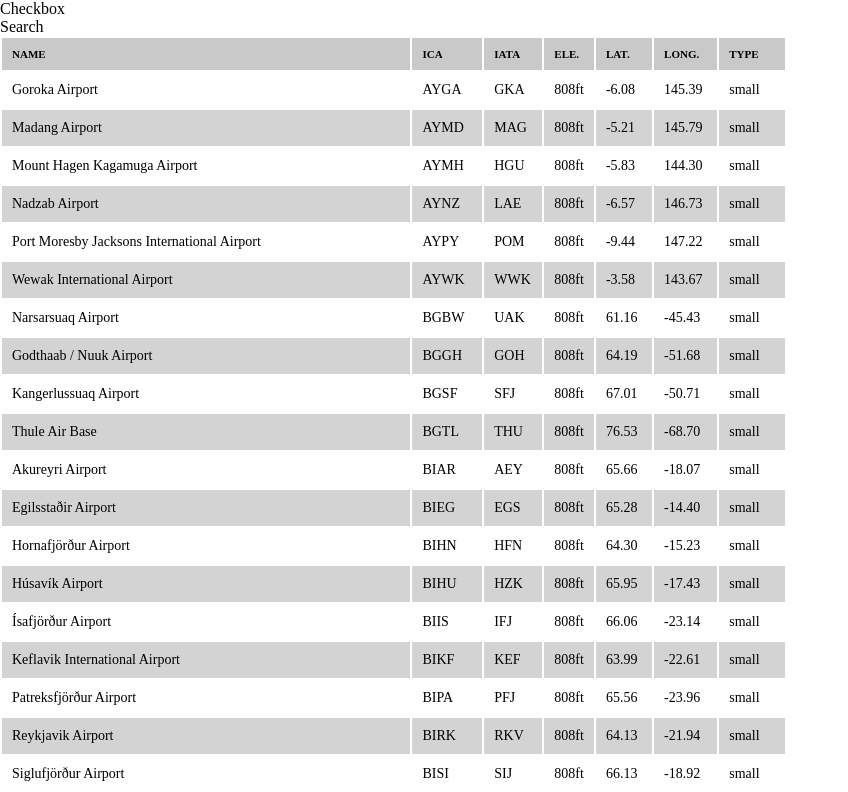
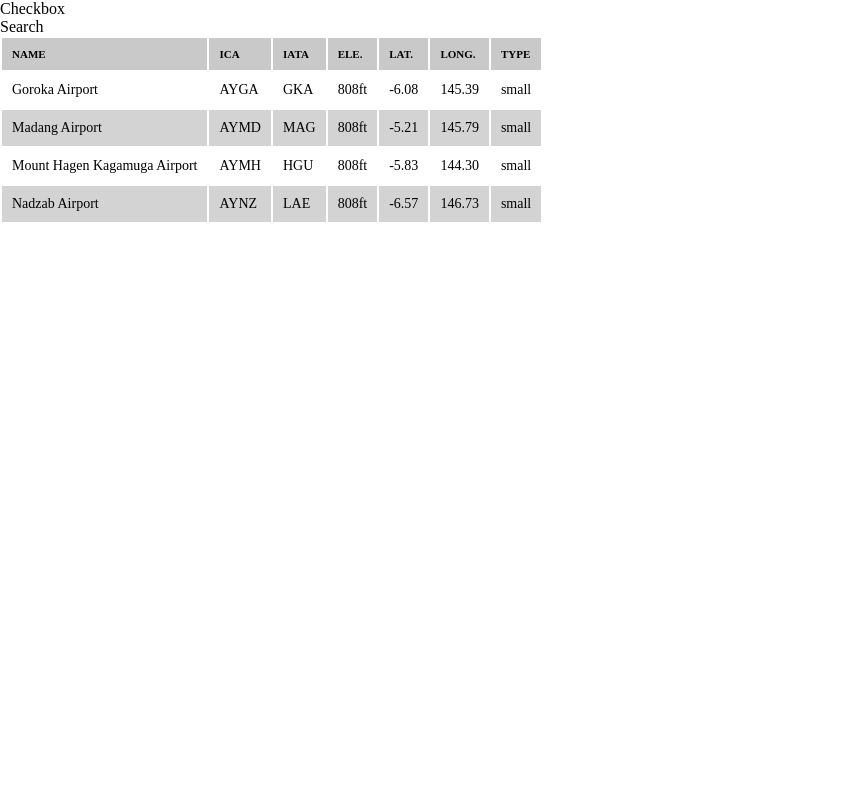
Before and after one commit to yogeshu/React_Table, a React (Create React App) app: page / in a window 1280 px wide. Shown: the top 792 px of the page, without its empty margins (0-848 px from the left). Built offline with nearby package versions, Linux system fonts and the light colour scheme.

Commit message:
added function for pagination show 4 item per page

```diff
--- a/src/App.js
+++ b/src/App.js
@@ -1,52 +1,59 @@
-import React,{useState,useEffect} from 'react'
-import Checkbox from './components/Checkbox'
-import Search from './components/Search'
-import './App.css';
+import React, { useState, useEffect } from "react";
+import ReactPaginate from "react-paginate";
+
+import Checkbox from "./components/Checkbox";
+import Search from "./components/Search";
+import "./App.css";
 
 function App() {
   const [data, setData] = useState([]);
   const [loading, setLoding] = useState(false);
-
-
-
-
+  const [currentPage, setCurrentPage] = useState(0);
+// fetching of data from json file
   const getData = () => {
     fetch("./airports.json", {
       headers: {
         "Content-Type": "application/json",
-        Accept: "application/json"
-      }
+        Accept: "application/json",
+      },
     })
       .then(function (response) {
         setLoding(true);
         return response.json();
       })
       .then((data) => setData(data), setLoding(false));
-       console.log(data);
-
+    //  console.log(data);
   };
-useEffect(()=>{
-
-getData();
-},[])
+// using useEffect for updating data
+  useEffect(() => {
+    getData();
+  }, []);
+//  fucntion for pagination
+  const PER_PAGE = 4;
+  const offset = currentPage * PER_PAGE;
+  const currentPageData = data.slice(offset, offset + PER_PAGE);
+  const pageCount = Math.ceil(data.length / PER_PAGE);
 
 
+  function handlePageClick({ selected: selectedPage }) {
+    setCurrentPage(selectedPage);
+  }
 
+  const paginationOffset = currentPage * PER_PAGE;
 
-
-
-
-
+  const paginatedEntries = data.slice(
+    paginationOffset,
+    paginationOffset + PER_PAGE
+  );
 
 
 
 
 
   return (
-
     <div className="responsive-table">
-     <Checkbox/>
-     <Search/>
+      <Checkbox />
+      <Search />
 
       {/* <label>
         small
@@ -63,7 +70,6 @@ getData();
       </label> */}
 
       <table>
-
         <thead>
           <tr>
             <th> Name </th>
@@ -76,9 +82,9 @@ getData();
           </tr>
         </thead>
         <tbody>
-        {data.length === 0 ? "Nodata" : null}
-          {data.length > 0 &&
-            data.map((d) => (
+          {currentPageData.length === 0 ? "nodata" : null}
+          {currentPageData.length > 0 &&
+            currentPageData.map((d) => (
               <tr key={d.id}>
                 <td> {d.name} </td>
                 <td> {d.icao} </td>
@@ -91,9 +97,6 @@ getData();
             ))}
         </tbody>
       </table>
-
-
-
     </div>
   );
 }
```
